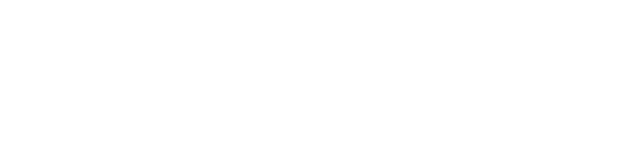
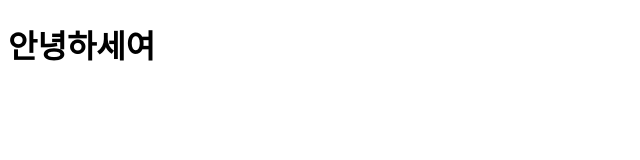
Before and after one commit to blueheart753/Jslecture, a plain HTML site: page day2/test.html in a window 1280 px wide. Shown: the whole page, without its empty margins (0-640 px from the left). Drawn offline with Linux system fonts and the light colour scheme.

Commit message:
잘못 건듦

```diff
--- a/day2/test.html
+++ b/day2/test.html
@@ -9,7 +9,7 @@
 </head>
 
 <body>
-
+  <h1 class="greet">안녕하세여</h1>
   <script src="./test.js"></script>
 </body>
 
```
